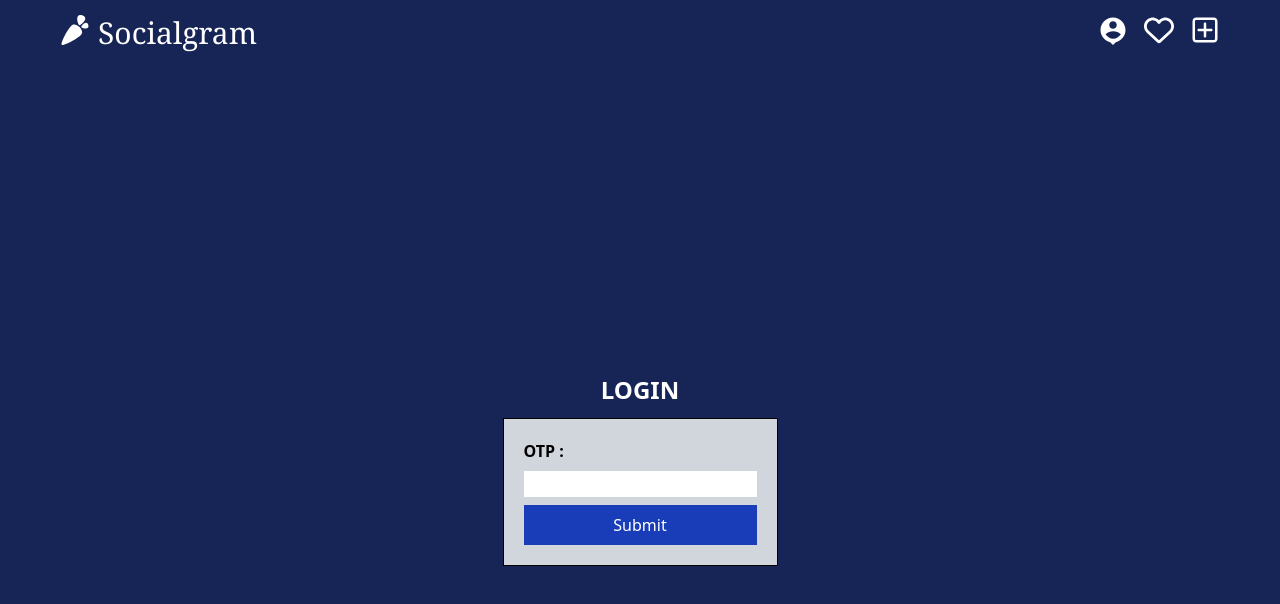
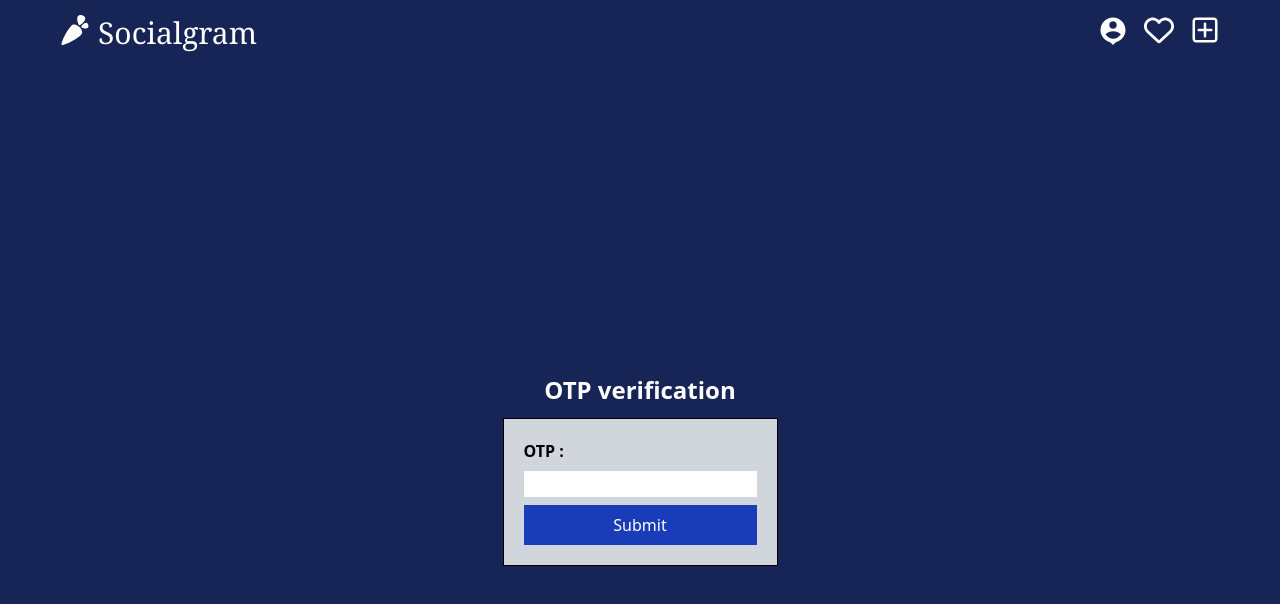
Before and after one commit to rinshida/socialfrontend, a React (Vite) app: page /otp in a window 1280 px wide. Shown: the top 604 px of the page. Built offline with nearby package versions, Linux system fonts and the light colour scheme.

Commit message:
newchange

```diff
--- a/src/components/OtpVerification.jsx
+++ b/src/components/OtpVerification.jsx
@@ -28,7 +28,7 @@
 
   return (
     <div className=' w-screen h-screen flex flex-col items-center justify-center gap-3 bg-blue-950'>
-      <h1 className=' text-2xl font-black text-white'>LOGIN</h1>
+      <h1 className=' text-2xl font-black text-white'>OTP verification</h1>
         <div>
           <form  onSubmit={submit} className=' flex flex-col gap-2 justify-center border p-5 bg-gray-300'>
             <label className=' font-bold'>OTP : </label>
```
